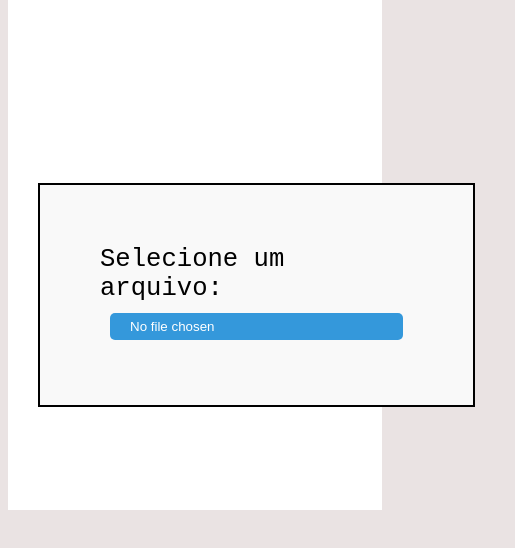
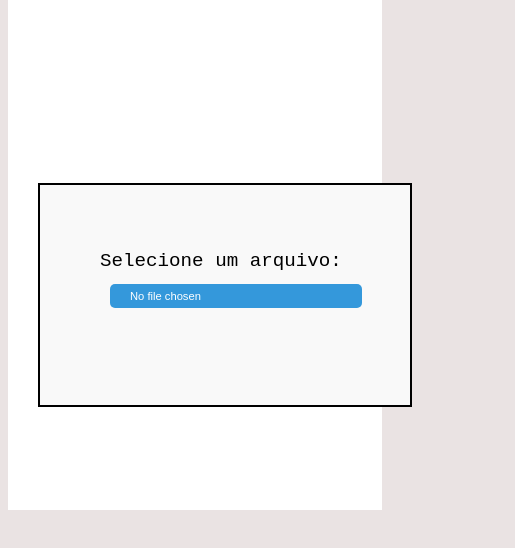
Before and after one commit to Anselmo17/upload-files, a plain HTML site: page index.html in a window 390 px wide. Shown: the part 80-628 px from the top of the page, 515 px wide, since content can reach past the window. Drawn offline with Linux system fonts and the light colour scheme.

Commit message:
FEAT:Adicionando responsividade no upload de imagens

```diff
--- a/index.html
+++ b/index.html
@@ -20,7 +20,7 @@
             <section class="container">
                 <form id="uploadForm">
                     <div class="btn-input">
-                        <label>Selecione um arquivo:</label>
+                        <label class="selected">Selecione um arquivo:</label>
                         <input type="file" id="file" accept="image/*" id="file">
                     </div>
                 </form>
--- a/style.css
+++ b/style.css
@@ -29,7 +29,7 @@ h3 {
 .container {
   font-size: 1.6em;
   display: flex;
-  width: 1200px;
+  max-width: 1200px;
   flex-direction: column;
   border: 2px solid black;
   margin: 0 auto;
@@ -79,8 +79,8 @@ img {
 }
 
 
-.section-btn{
- margin-top: 2rem;
+.section-btn {
+  margin-top: 2rem;
 }
 
 
@@ -152,7 +152,7 @@ img {
   width: 60px;
 }
 
-.align-btn{
+.align-btn {
   width: 80%;
 }
 
@@ -193,3 +193,21 @@ img {
 .align-card {
   max-width: 400px;
 }
+
+
+
+/************** Mobile *************/
+
+@media (max-width: 800px) {
+  #file {
+    font-size: .7rem;
+  }
+
+  .selected {
+    font-size: 1.2rem;
+  }
+
+  .container {
+    max-width: 250px;
+  }
+}
```
